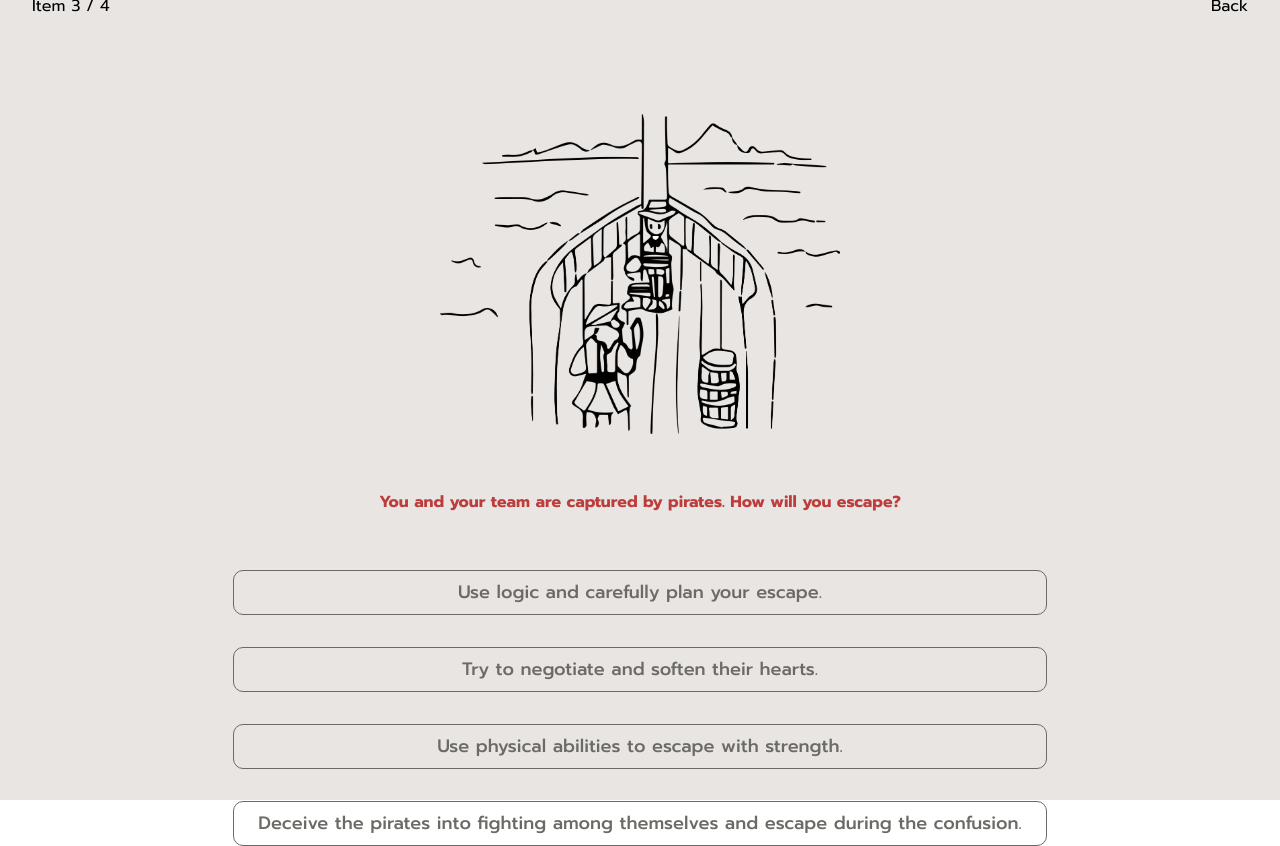
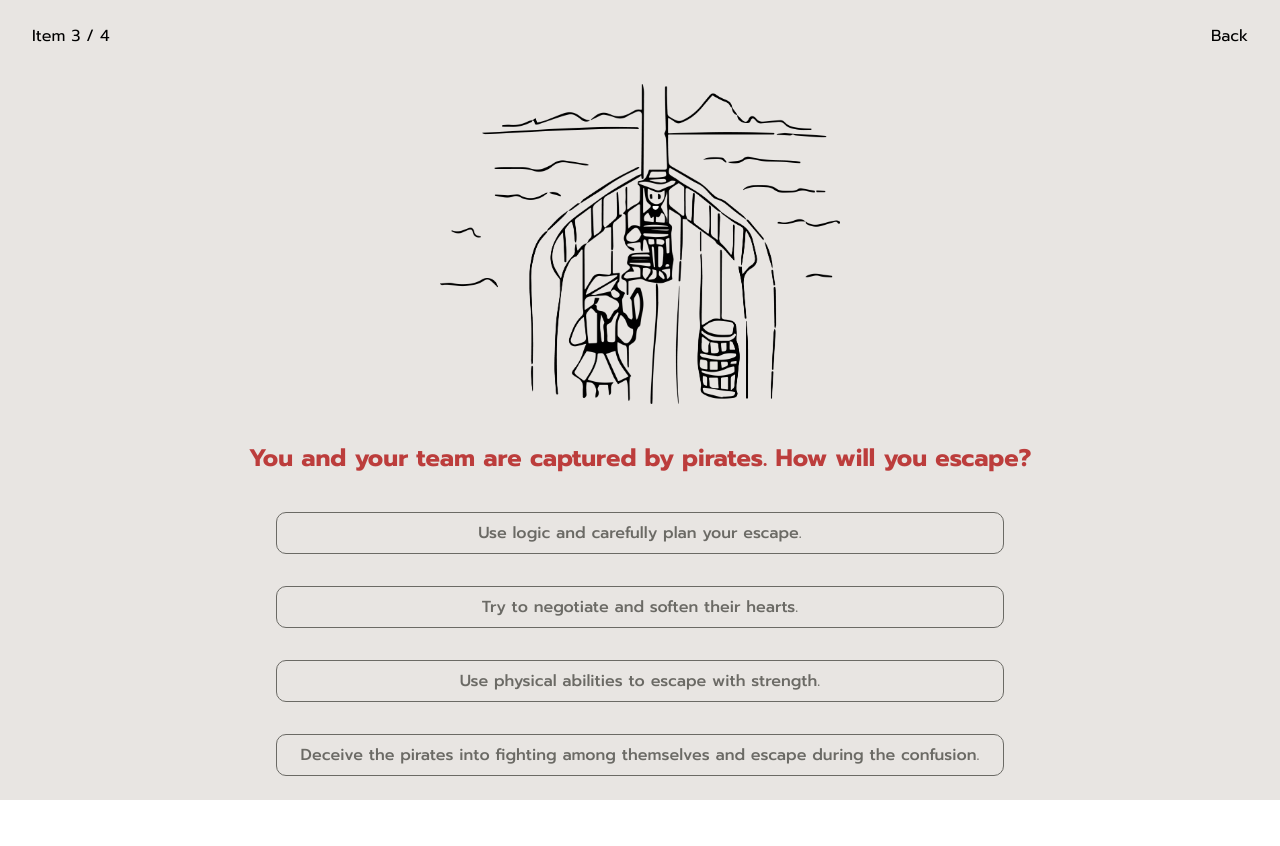
Before and after one commit to SupakornPt/brewQuest, a React (Vite) app: page /question3 in a window 1280 px wide. After the commit the page ends 800 px from the top, so only its background shows below. Built offline with nearby package versions, Linux system fonts and the light colour scheme.

Commit message:
fix:sizing text and space

```diff
--- a/src/components/Answer.jsx
+++ b/src/components/Answer.jsx
@@ -1,6 +1,6 @@
 const Answer = ({ answer, value, index, action }) => {
     return (
-        <button key={index} value={value} onClick={action} className="font-medium text-[18px] text-answerText rounded-[10px] py-[8px] px-[24px] font-prompt border border-answerText">
+        <button key={index} value={value} onClick={action} className="font-medium text-[16px] text-answerText rounded-[10px] py-[8px] px-[24px] font-prompt border border-answerText">
             {answer}
         </button>
     )
--- a/src/pages/Question1.jsx
+++ b/src/pages/Question1.jsx
@@ -27,8 +27,8 @@ const Question1 = () => {
 
 
     return (
-        <div className="flex flex-col font-prompt gap-[56px] justify-center items-center h-screen bg-[#E8E5E2]">
-            <div className="flex flex-row justify-between w-full px-[32px] py-[40px]">
+        <div className="flex flex-col font-prompt py-[24px] justify-between items-center h-screen bg-[#E8E5E2] px-[32px]">
+            <div className="flex flex-row justify-between w-full  ">
                 <QuestionNav count={"1"} />
             </div>
             <div className="w-[200px]"><img src="/picQuestion/map.png" alt="pic" className="w-full" /></div>
--- a/src/pages/Question2.jsx
+++ b/src/pages/Question2.jsx
@@ -25,8 +25,8 @@ const Question1 = () => {
     }
 
     return (
-        <div className="flex flex-col font-prompt gap-[56px] justify-center items-center h-screen bg-[#E8E5E2]">
-            <div className="flex flex-row justify-between w-full px-[32px] py-[40px]">
+        <div className="flex flex-col font-prompt py-[24px] justify-between items-center h-screen bg-[#E8E5E2] px-[32px]">
+            <div className="flex flex-row justify-between w-full  ">
                 <QuestionNav count={"2"} />
             </div>
             <div className="w-[200px]"><img src="/picQuestion/twoways.png" alt="pic" className="w-full" /></div>
--- a/src/pages/Question3.jsx
+++ b/src/pages/Question3.jsx
@@ -25,12 +25,12 @@ const Question1 = () => {
     }
 
     return (
-        <div className="flex flex-col font-prompt gap-[56px] justify-center items-center h-screen bg-[#E8E5E2]">
-            <div className="flex flex-row justify-between w-full px-[32px] py-[40px]">
+        <div className="flex flex-col font-prompt py-[24px] justify-between items-center h-screen bg-[#E8E5E2] px-[32px]">
+            <div className="flex flex-row justify-between w-full ">
                 <QuestionNav count={"3"} />
             </div>
             <div className="w-[400px]"><img src="/picQuestion/pirate.png" alt="pic" className="w-full" /></div>
-            <div className="font-bold text-questionText">{t("question3")}</div>
+            <div className="font-bold text-questionText text-[24px]">{t("question3")}</div>
             <div className="flex flex-col gap-[32px]">
                 {
                     answer.map((answer, index) => {
--- a/src/pages/Question4.jsx
+++ b/src/pages/Question4.jsx
@@ -25,12 +25,12 @@ const Question1 = () => {
     }
 
     return (
-        <div className="flex flex-col font-prompt gap-[56px] justify-center items-center h-screen bg-[#E8E5E2]">
-            <div className="flex flex-row justify-between w-full px-[32px] py-[40px]">
+        <div className="flex flex-col font-prompt py-[24px] justify-between items-center h-screen bg-[#E8E5E2] px-[32px]">
+            <div className="flex flex-row justify-between w-full  ">
                 <QuestionNav count={"4"} />
             </div>
             <div className="w-[300px]"><img src="/picQuestion/door.png" alt="pic" className="w-full" /></div>
-            <div className="font-bold text-questionText">{t("question4")}</div>
+            <div className="font-bold text-questionText text-[24px]">{t("question4")}</div>
             <div className="flex flex-col gap-[32px]">
                 {
                     answer.map((answer, index) => {
--- a/src/pages/Result.jsx
+++ b/src/pages/Result.jsx
@@ -11,7 +11,7 @@ const Result = () => {
 
     const nameCustomerStore = useNameStore((state) => state.nameCustomerStore)
     const answerStore = useAnswerStore((state) => state.answerStore)
-    const shareUrl = window.location.href
+    const shareUrl = "https://brew-quest.vercel.app/"
     const [imageUrl, setImageUrl] = useState(null);
     // const captureRef = useRef(null);
 
```
